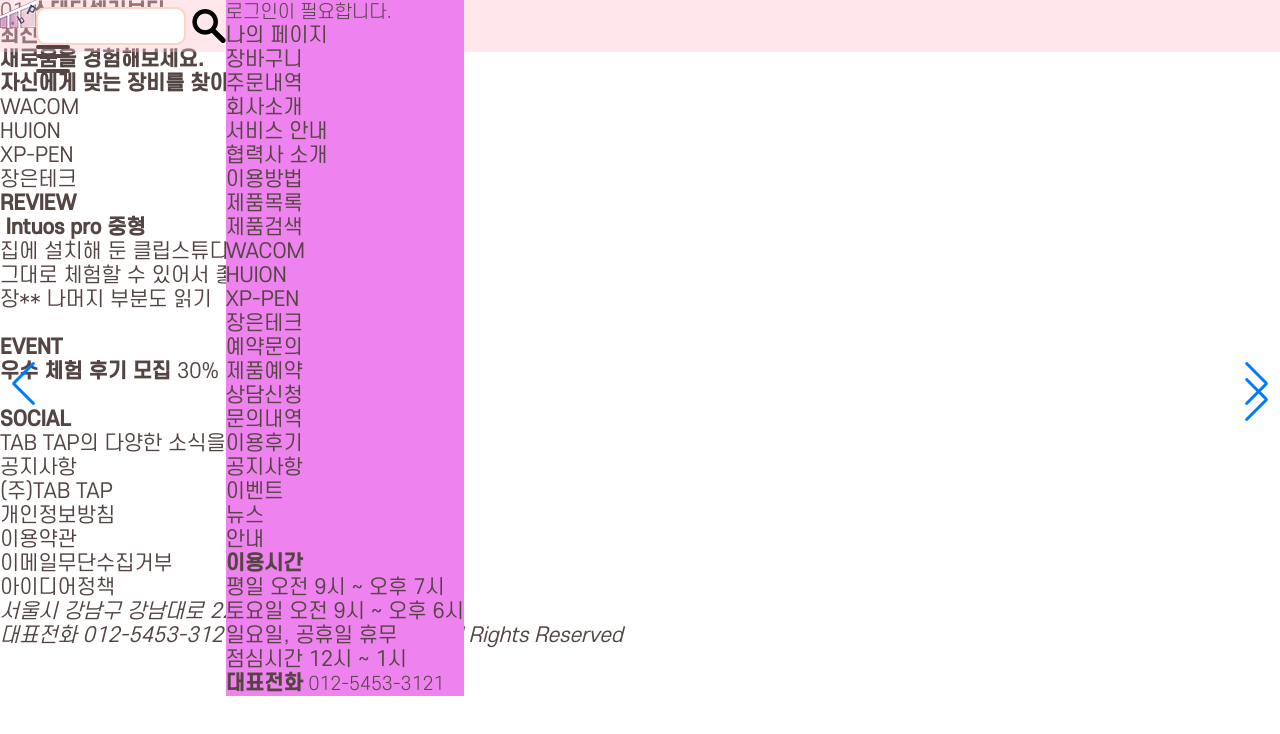
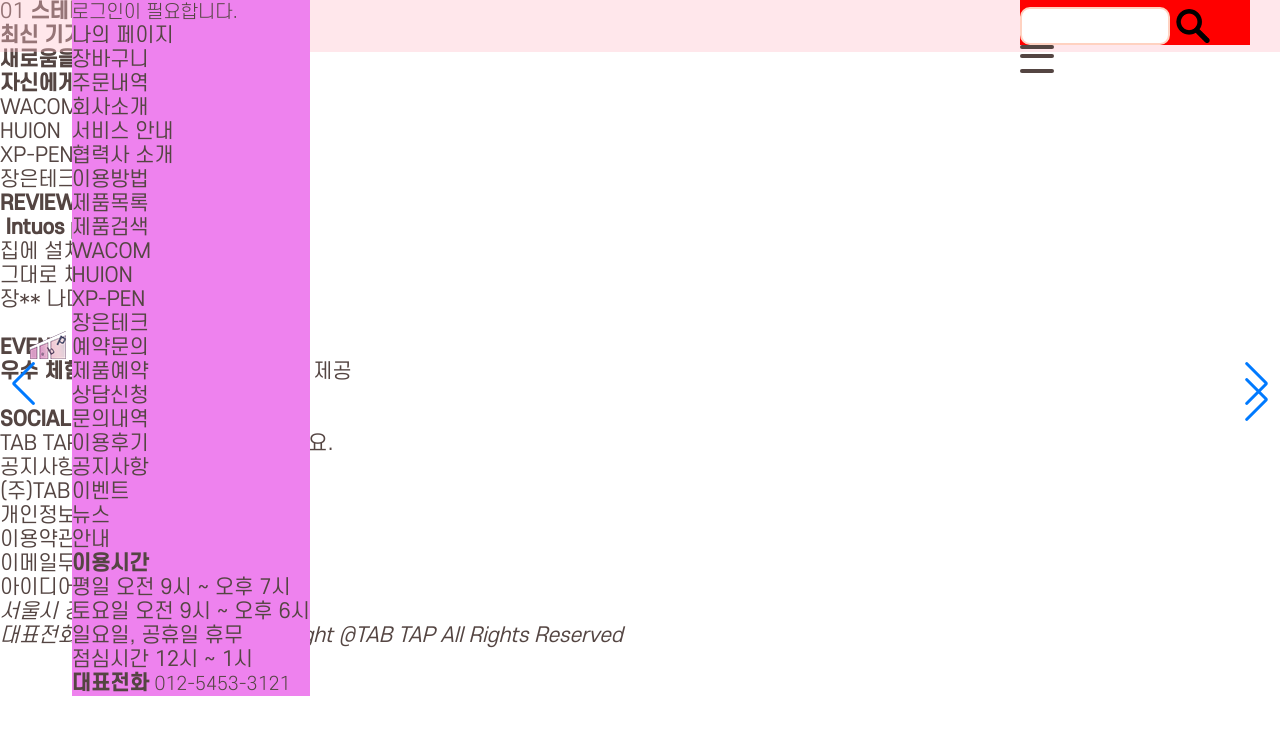
Before and after one commit to qp-yeonji-kim/2ndProject_MobileWeb_TabTap, a plain HTML site: page index.html in a window 1280 px wide. Drawn offline with Linux system fonts and the light colour scheme; files whose address does not match are found by name.

Commit message:
index-header

```diff
--- a/css/common.scss
+++ b/css/common.scss
@@ -79,9 +79,13 @@
 body{font-family: coreE;font-weight: 400;font-size: 20px;color: $brown;}
 #wrap{width: 100%;overflow: hidden;}
 #header{position: fixed;width: 100%;z-index: 1000;}
-#nav_bar{position: relative;width: 100%;height: 52px;background: rgba(255, 192, 203, 0.388);
-  > * {float: left;}
+#nav_bar{
+  @include b-box;
+  position: relative;width: 100%;height: 52px;padding: 0 30px;background: rgba(255, 192, 203, 0.388);
+  > * {display: inline-block;vertical-align: middle;}
+  .logo{float: left;}
   .menu{
+    float: right;width: 230px;background: red;
     #search_bar {
       padding-top: 7px;
       > *{vertical-align: middle;}
@@ -101,9 +105,10 @@
       }
     }
   }
-  #gnb{
+  #navigation{
     background: violet;
     >span{font-size: 18px;font-weight: 300;}
     /* 왜 상단값 안먹지..ㅠㅠㅠㅠㅠㅠㅠㅠㅠㅠㅠ */
+    #private li{float: left;}
   }
 }
--- a/index.html
+++ b/index.html
@@ -32,14 +32,14 @@
             </div>
           </a>
         </div>
-        <nav id="gnb">
+        <nav id="navigation">
           <span>로그인이 필요합니다.</span>
-          <ul>
+          <ul class="private">
             <li><a href="">나의 페이지</a></li>
             <li><a href="">장바구니</a></li>
             <li><a href="">주문내역</a></li>
           </ul>
-          <ul>
+          <ul id="gnb">
             <li>
               <a href="">회사소개</a>
               <ul>
```
Also changed, not shown: css/common.css, 1 other file.
